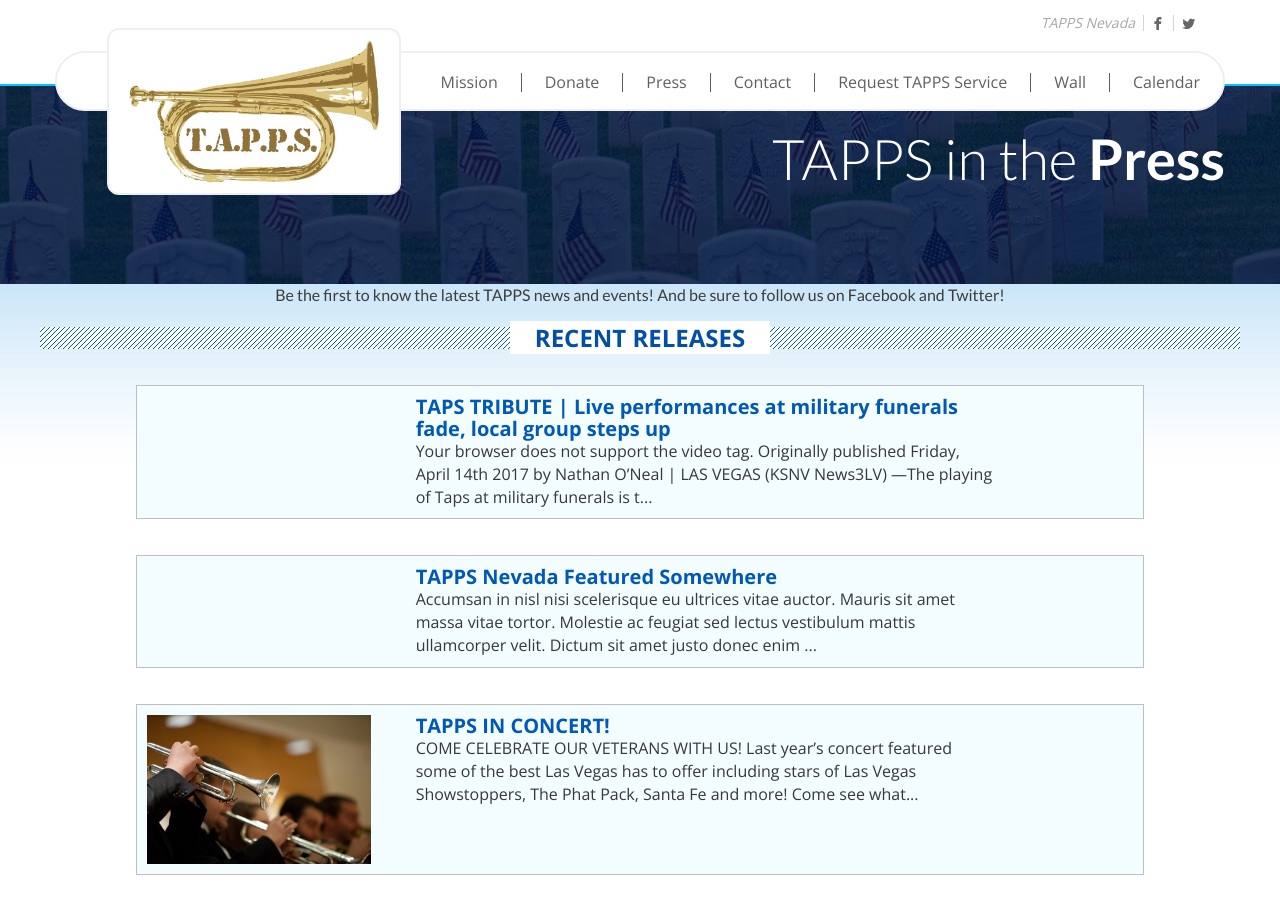
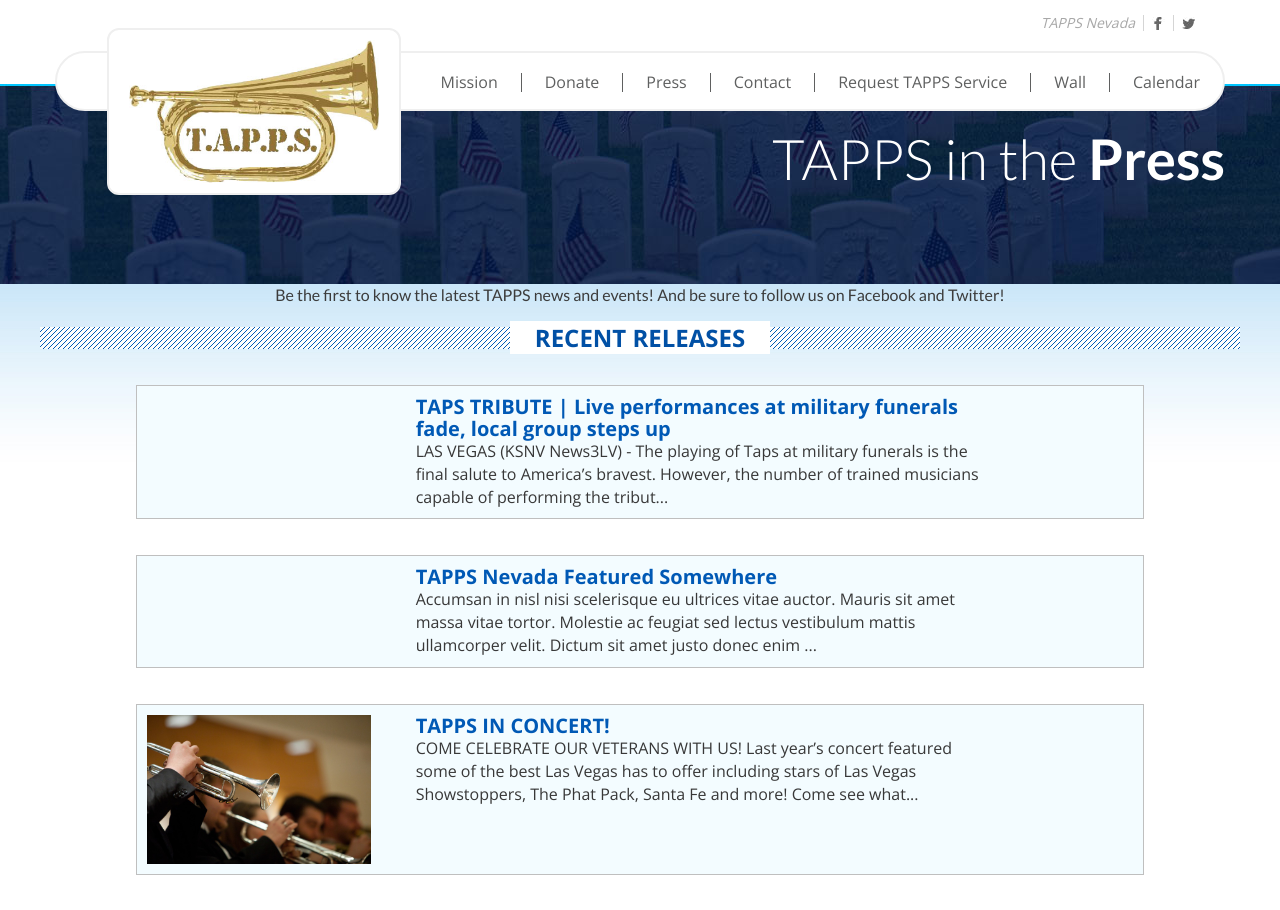
Before and after one commit to rg45-com/tappsnevada.org, a Jekyll site: the page built from press/index.md, in a window 1280 px wide. Shown: the top 910 px of the page. Built offline with Jekyll 4.4.1, drawn with Linux system fonts in a browser that asks for light colours.

```diff
--- a/_posts/press/2017-10-18-taps-tribute-live-performances-at-military-funerals-fade-local-group-steps-up.md
+++ b/_posts/press/2017-10-18-taps-tribute-live-performances-at-military-funerals-fade-local-group-steps-up.md
@@ -9,12 +9,11 @@ thumbnail: null
 <div>
   <video width="100%" controls poster="/assets/images/tapps_news3_feature_20170414.jpg">
     <source src="/assets/video/20170414_news3_720.mp4" type="video/mp4">
-  Your browser does not support the video tag.
   </video>
 </div>
-<small>Originally published Friday, April 14th 2017 by Nathan O'Neal | </small>
 
-LAS VEGAS (KSNV News3LV) —The playing of Taps at military funerals is the final salute to America's bravest. However, the number of trained musicians capable of performing the tribute is dwindling across the country – but now, a group of professional musicians in Las Vegas is bridging the musical gap.
+
+LAS VEGAS (KSNV News3LV) - The playing of Taps at military funerals is the final salute to America's bravest. However, the number of trained musicians capable of performing the tribute is dwindling across the country – but now, a group of professional musicians in Las Vegas is bridging the musical gap.
 
 The non-profit organization appropriately named TAPPS (Trumpeters Alliance to Perform Patriotic Services) perform graveside services all over Southern Nevada at no cost to the families.
 
```
Also changed, not shown: other parts of _posts/press/2017-10-18-taps-tribute-live-performances-at-military-funerals-fade-local-group-steps-up.md (+2 -0 lines), _layouts/home.html (+20 -11 lines), 1 other file.
